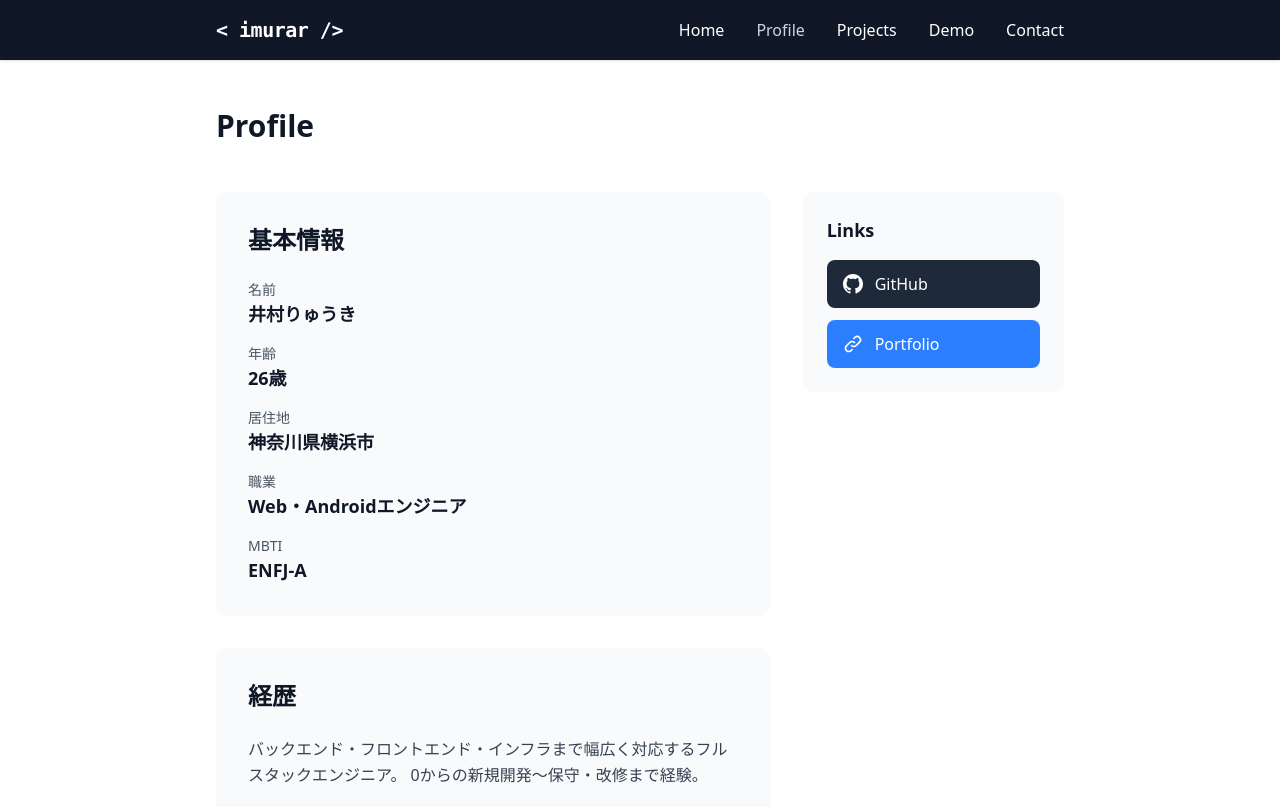
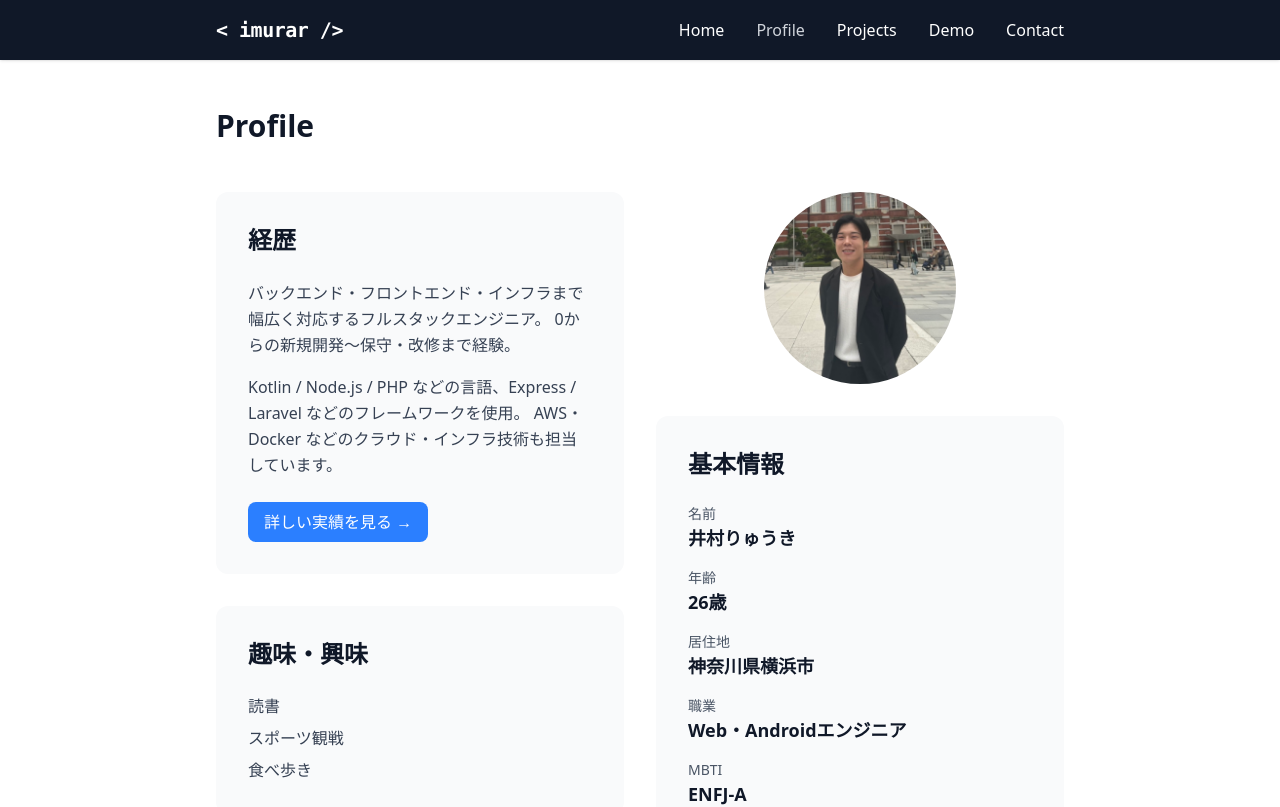
Before and after one commit to imurar/imurar-portfolio, a Vue app: page /#/profile in a window 1280 px wide. Shown: the top 807 px of the page. Built offline with nearby package versions, Linux system fonts and the light colour scheme.

Commit message:
[add] プロフィール写真を追加

```diff
--- a/src/views/ProfileView.vue
+++ b/src/views/ProfileView.vue
@@ -2,36 +2,9 @@
   <div class="max-w-4xl mx-auto px-6 py-12 w-full">
     <h1 class="text-3xl font-bold mb-12">Profile</h1>
 
-    <div class="grid grid-cols-1 md:grid-cols-3 gap-8">
-      <!-- プロフィール情報 -->
-      <div class="md:col-span-2">
-        <!-- 基本情報 -->
-        <div class="bg-gray-50 rounded-xl p-8 mb-8">
-          <h2 class="text-2xl font-bold mb-6">基本情報</h2>
-          <div class="space-y-4">
-            <div>
-              <p class="text-gray-600 text-sm">名前</p>
-              <p class="text-lg font-semibold">井村りゅうき</p>
-            </div>
-            <div>
-              <p class="text-gray-600 text-sm">年齢</p>
-              <p class="text-lg font-semibold">26歳</p>
-            </div>
-            <div>
-              <p class="text-gray-600 text-sm">居住地</p>
-              <p class="text-lg font-semibold">神奈川県横浜市</p>
-            </div>
-            <div>
-              <p class="text-gray-600 text-sm">職業</p>
-              <p class="text-lg font-semibold">Web・Androidエンジニア</p>
-            </div>
-            <div>
-              <p class="text-gray-600 text-sm">MBTI</p>
-              <p class="text-lg font-semibold">ENFJ-A</p>
-            </div>
-          </div>
-        </div>
-
+    <div class="grid grid-cols-1 md:grid-cols-2 gap-8">
+      <!-- 左側：経歴・趣味 -->
+      <div>
         <!-- 経歴概要 -->
         <div class="bg-gray-50 rounded-xl p-8 mb-8">
           <h2 class="text-2xl font-bold mb-6">経歴</h2>
@@ -61,10 +34,44 @@
         </div>
       </div>
 
-      <!-- サイドバー -->
-      <div class="md:col-span-1">
-        <!-- GitHub リンク -->
-        <div class="bg-gray-50 rounded-xl p-6 sticky top-20">
+      <!-- 右側：写真・基本情報・Links -->
+      <div>
+        <!-- プロフィール写真 -->
+        <div class="flex justify-center mb-8">
+          <div class="w-48 h-48">
+            <img src="/images/profile.jpg" alt="プロフィール写真" class="w-full h-full object-cover rounded-full">
+          </div>
+        </div>
+
+        <!-- 基本情報 -->
+        <div class="bg-gray-50 rounded-xl p-8 mb-8">
+          <h2 class="text-2xl font-bold mb-6">基本情報</h2>
+          <div class="space-y-4">
+            <div>
+              <p class="text-gray-600 text-sm">名前</p>
+              <p class="text-lg font-semibold">井村りゅうき</p>
+            </div>
+            <div>
+              <p class="text-gray-600 text-sm">年齢</p>
+              <p class="text-lg font-semibold">26歳</p>
+            </div>
+            <div>
+              <p class="text-gray-600 text-sm">居住地</p>
+              <p class="text-lg font-semibold">神奈川県横浜市</p>
+            </div>
+            <div>
+              <p class="text-gray-600 text-sm">職業</p>
+              <p class="text-lg font-semibold">Web・Androidエンジニア</p>
+            </div>
+            <div>
+              <p class="text-gray-600 text-sm">MBTI</p>
+              <p class="text-lg font-semibold">ENFJ-A</p>
+            </div>
+          </div>
+        </div>
+
+        <!-- Links -->
+        <div class="bg-gray-50 rounded-xl p-6">
           <h3 class="font-bold text-lg mb-4">Links</h3>
           <a href="https://github.com/imurar" target="_blank" rel="noopener noreferrer"
             class="flex items-center gap-3 bg-gray-800 hover:bg-gray-900 text-white px-4 py-3 rounded-lg transition mb-3">
```
Also changed, not shown: public/images/profile.jpg (added).
